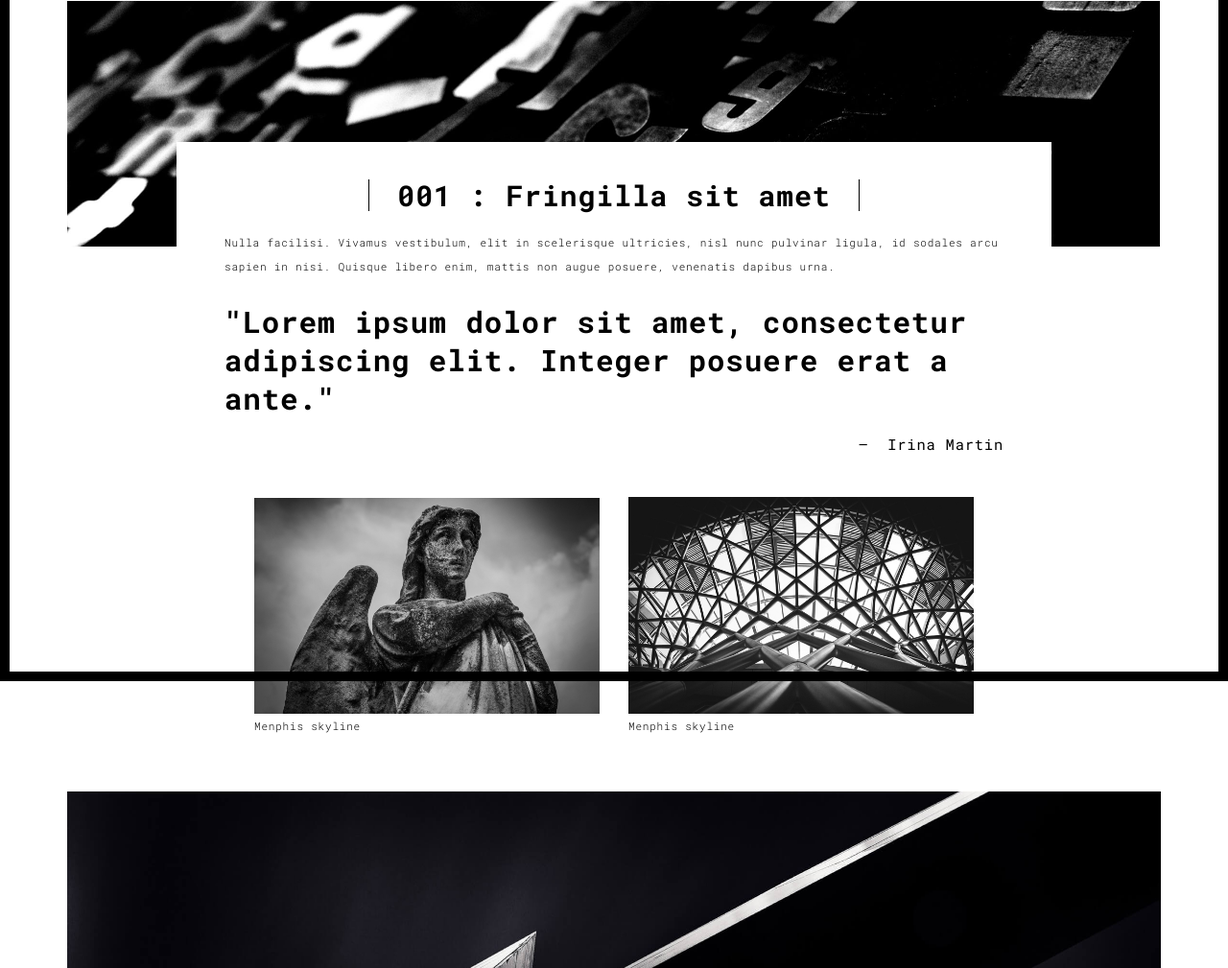
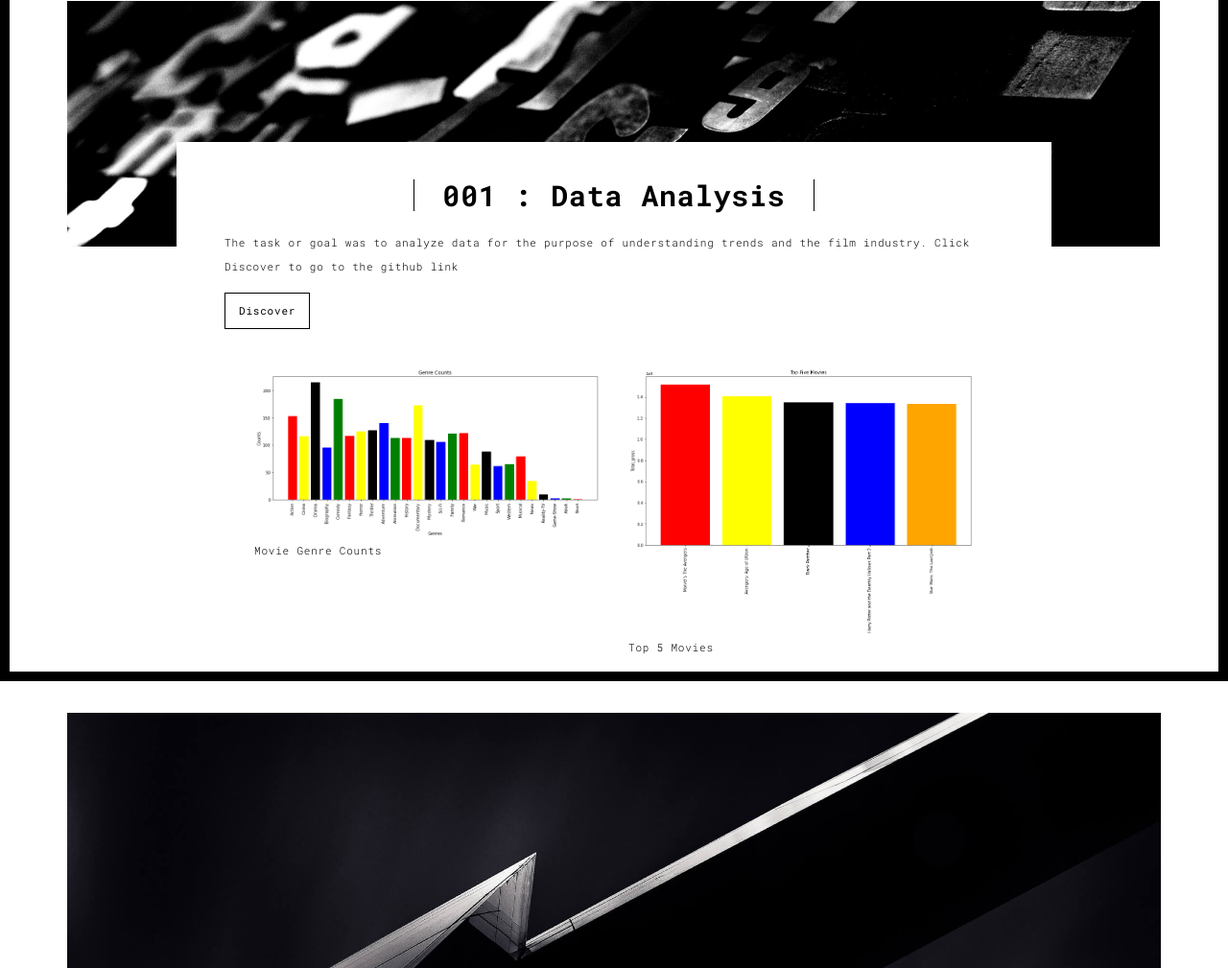
Before and after one commit to CrystalW123/Portfolio, a Flask app: page /work.html in a window 1280 px wide. Shown: the part 90-1099 px from the top of the page at 96% size. Run offline with Flask 3, Linux system fonts and the light colour scheme; some libraries are stand-ins or nearby versions.

Commit message:
Added a few of my works, on data analysis

```diff
--- a/templates/work.html
+++ b/templates/work.html
@@ -66,14 +66,10 @@
         <img src="static/assets/images/work001-01.jpg" class="img-responsive" alt="">
         <div class="card-container">
           <div class="text-center">
-            <h1 class="h2">001 : Fringilla sit amet</h1>
+            <h1 class="h2">001 : Data Analysis</h1>
           </div>
-          <p>Nulla facilisi. Vivamus vestibulum, elit in scelerisque ultricies, nisl nunc pulvinar ligula, id sodales arcu sapien in nisi. Quisque libero enim, mattis non augue posuere, venenatis dapibus urna.</p>
-
-          <blockquote>
-            <p>"Lorem ipsum dolor sit amet, consectetur adipiscing elit. Integer posuere erat a ante."</p>
-            <small class="pull-right">Irina Martin</small>
-          </blockquote>
+          <p>The task or goal was to analyze data for the purpose of understanding trends and the film industry. Click Discover to go to the github link</p>
+          <a href="https://github.com/CrystalW123/dsc-phase-1-project-v2-4" title="" class="btn btn-default">Discover</a>
         </div>
       </div>
 
@@ -82,12 +78,12 @@
       <div class="col-md-8 col-md-offset-2 section-container-spacer">
         <div class="row">
           <div class="col-xs-12 col-md-6">
-            <img src="static/assets/images/work001-02.jpg" class="img-responsive" alt="">
-            <p>Menphis skyline</p>
+            <img src="static/assets/images/Genre.png" class="img-responsive" alt="">
+            <p>Movie Genre Counts</p>
           </div>
           <div class="col-xs-12 col-md-6">
-            <img src="static/assets/images/work001-03.jpg" class="img-responsive" alt="">
-            <p>Menphis skyline</p>
+            <img src="static/assets/images/Top_movies.png" class="img-responsive" alt="">
+            <p>Top 5 Movies</p>
           </div>
         </div>
       </div>
--- a/templates/works.html
+++ b/templates/works.html
@@ -74,8 +74,8 @@
                       </a>
                       <div class="card-container card-container-lg">
                         <h4>001/006</h4>
-                        <h3>Fringilla sit amet</h3>
-                        <p>Nulla facilisi. Vivamus vestibulum, elit in scelerisque ultricies.</p>
+                        <h3>Data Analysis</h3>
+                        <p>This was an analysis on a movie dataset, check it out</p>
                         <a href="./work.html" title="" class="btn btn-default">Discover</a>
                       </div>
                     </div>
```
Also changed, not shown: static/assets/images/Genre.png (added), static/assets/images/Top_movies.png (added).
